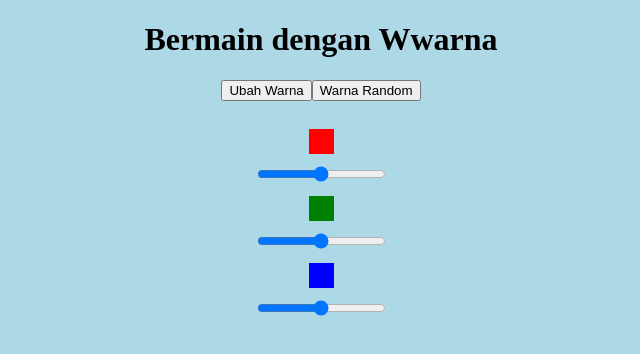
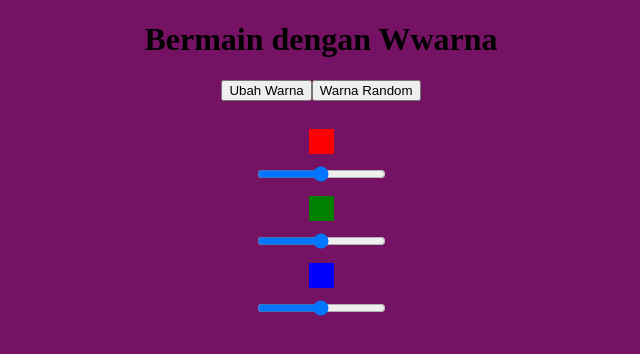
Before and after one commit to TariqRiza/belajar-javascript, a plain HTML site: page DOM/05_Latihan_DOM_1/index.html in a window 1280 px wide. Both pictures are taken after a click on the button "Ubah Warna". Shown: the whole page, without its empty margins (319-959 px from the left). Drawn offline with Linux system fonts and the light colour scheme.

Commit message:
Mengupdate Latihan 1

```diff
--- a/DOM/05_Latihan_DOM_1/index.html
+++ b/DOM/05_Latihan_DOM_1/index.html
@@ -7,6 +7,11 @@
     <meta name="viewport" content="width=device-width, initial-scale=1.0">
     <title>Latihan DOM 1</title>
     <style>
+        html,
+        body {
+            height: 100%;
+        }
+
         body {
             text-align: center;
         }
--- a/DOM/05_Latihan_DOM_1/script.js
+++ b/DOM/05_Latihan_DOM_1/script.js
@@ -58,3 +58,15 @@ sBiru.addEventListener('input', function () {
     const b = sBiru.value;
     document.body.style.backgroundColor = 'rgb(' + r + ', ' + g + ', ' + b + ')';
 });
+
+
+// Kasus 4 - Merubah Warna berdasarkan Posisi Mouse
+document.body.addEventListener('mousemove', function (event) {
+    // posisi mouse
+    // console.log(event.clientX);
+    // ukuran browser
+    // console.log(window.innerWidth);
+    const xPos = Math.round((event.clientX / window.innerWidth) * 255);
+    const yPos = Math.round((event.clientY / window.innerWidth) * 255);
+    document.body.style.backgroundColor = 'rgb(' + xPos + ', ' + yPos + ', 100)';
+});
```
